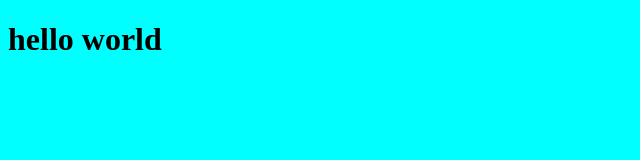
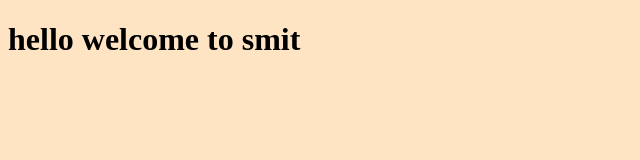
Before and after one commit to adnanmk4/assigment-6, a plain HTML site: page index.html in a window 1280 px wide. Shown: the whole page, without its empty margins (0-640 px from the left). Drawn offline with Linux system fonts and the light colour scheme.

Commit message:
updated index at html file

```diff
--- a/index.html
+++ b/index.html
@@ -7,6 +7,6 @@
     <link rel="stylesheet" href="style.css">
 </head>
 <body>
-    <h1>hello world</h1>
+    <h1>hello welcome to smit</h1>
 </body>
 </html>
--- a/style.css
+++ b/style.css
@@ -1,3 +1,3 @@
 body{
-    background-color: aqua;
+    background-color: bisque;
 }
```
